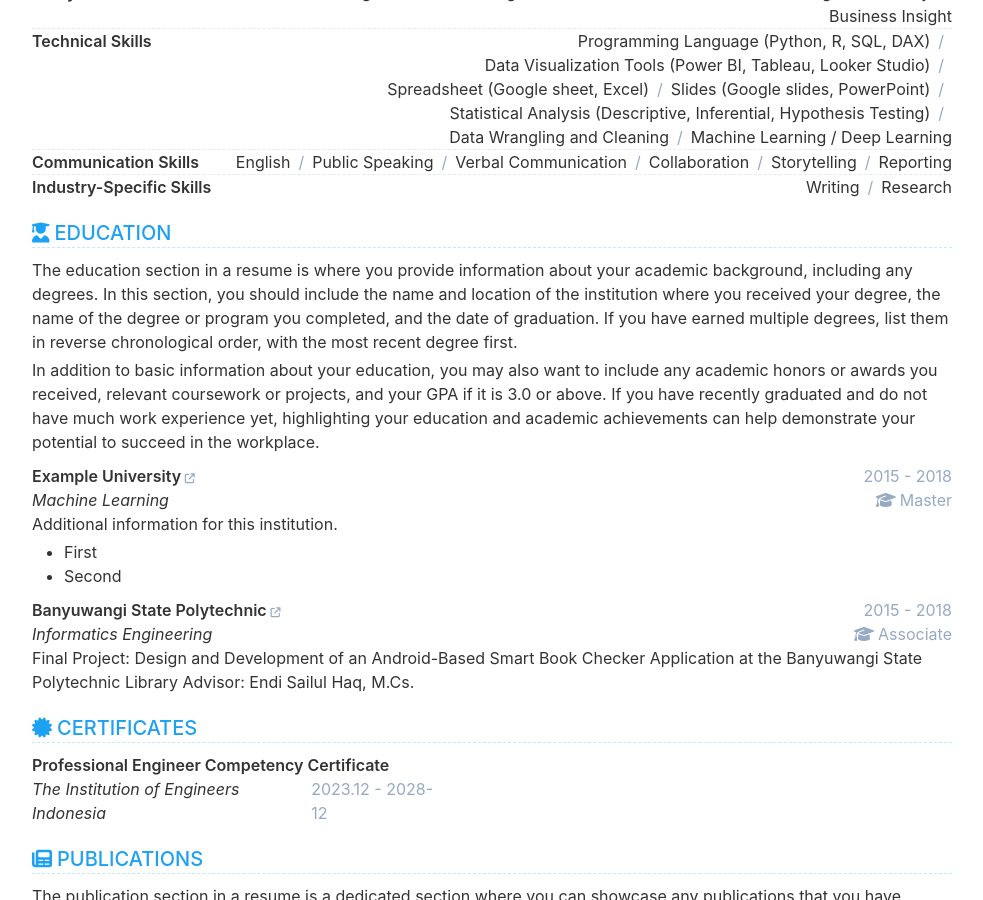
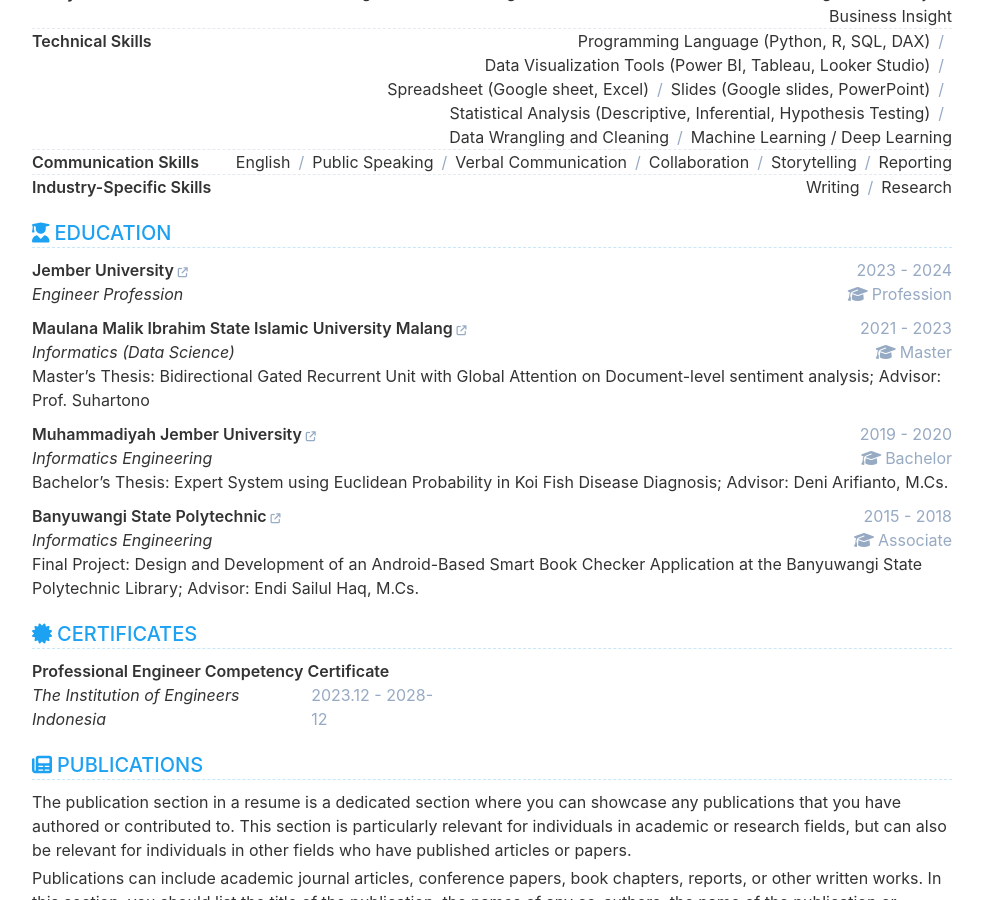
Before and after one commit to kangnurrohman/portfolio, a Jekyll site: the page built from index.html, in a window 1280 px wide and 900 px high, scrolled down 2053 px. Shown: the whole window, without its empty margins (148-1131 px from the left). Built offline with Jekyll 4.4.1, drawn with Linux system fonts in a browser that asks for light colours.

Commit message:
Update data.yml

```diff
--- a/_data/data.yml
+++ b/_data/data.yml
@@ -228,20 +228,30 @@ education:
   order: 5
   title: Education
   description: |
-    The education section in a resume is where you provide information about your academic background, including any degrees. In this section, you should include the name and location of the institution where you received your degree, the name of the degree or program you completed, and the date of graduation. If you have earned multiple degrees, list them in reverse chronological order, with the most recent degree first.
-
-    In addition to basic information about your education, you may also want to include any academic honors or awards you received, relevant coursework or projects, and your GPA if it is 3.0 or above. If you have recently graduated and do not have much work experience yet, highlighting your education and academic achievements can help demonstrate your potential to succeed in the workplace.
 
   items:
-    - institution: Example University
-      link: "#"
-      date: 2015 - 2018
-      major: Machine Learning
+    - institution: Jember University
+      link: "https://unej.ac.id/"
+      date: 2023 - 2024
+      major: Engineer Profession
+      degree: Profession
+      description: |
+
+    - institution: Maulana Malik Ibrahim State Islamic University Malang
+      link: "https://uin-malang.ac.id/"
+      date: 2021 - 2023
+      major: Informatics (Data Science)
       degree: Master
       description: |
-        Additional information for this institution.
-        + First
-        + Second
+        Master's Thesis: Bidirectional Gated Recurrent Unit with Global Attention on Document-level sentiment analysis; Advisor: Prof. Suhartono
+
+    - institution: Muhammadiyah Jember University
+      link: "https://unmuhjember.ac.id/"
+      date: 2019 - 2020
+      major: Informatics Engineering
+      degree: Bachelor
+      description: |
+         Bachelor's Thesis: Expert System using Euclidean Probability in Koi Fish Disease Diagnosis; Advisor: Deni Arifianto, M.Cs.
 
     - institution: Banyuwangi State Polytechnic
       link: "https://poliwangi.ac.id/"
@@ -249,8 +259,7 @@ education:
       major: Informatics Engineering
       degree: Associate
       description: |
-        Final Project: Design and Development of an Android-Based Smart Book Checker Application at the Banyuwangi State Polytechnic Library
-        Advisor: Endi Sailul Haq, M.Cs.
+        Final Project: Design and Development of an Android-Based Smart Book Checker Application at the Banyuwangi State Polytechnic Library; Advisor: Endi Sailul Haq, M.Cs.
 
 certificate:
   show: true
```
